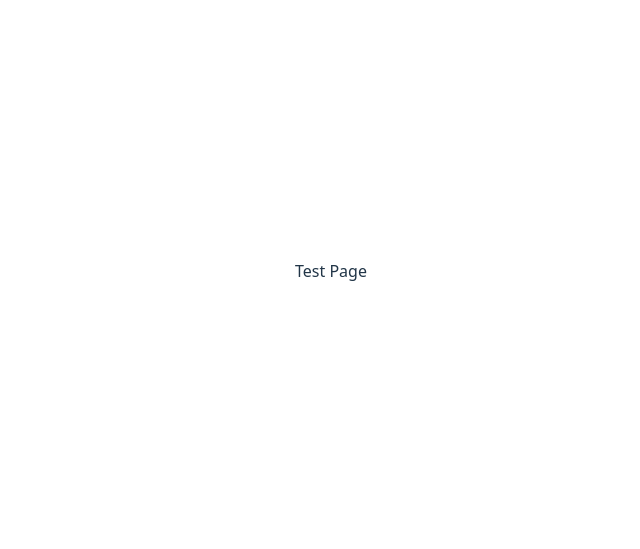
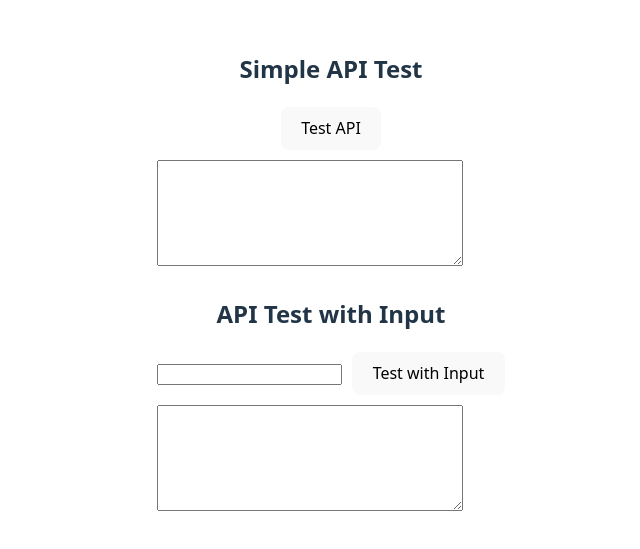
Before and after one commit to keeryn04/Volunteer-Community-App, a React (Vite) app in the folder frontend/: page /test in a window 1280 px wide. Shown: the part 129-678 px from the top of the page, without its empty margins (309-949 px from the left). Built offline with nearby package versions, Linux system fonts and the light colour scheme.

Commit message:
FS: TEST - Added testing page with simple Frontend to Backend API calls for later tests.

```diff
--- a/frontend/src/App.tsx
+++ b/frontend/src/App.tsx
@@ -3,9 +3,7 @@ import { BrowserRouter, Routes, Route } from 'react-router-dom'
 import reactLogo from './assets/react.svg'
 import viteLogo from '/vite.svg'
 import './App.css'
-
-// Placeholder for Test component
-const Test = () => <div>Test Page</div>
+import Test from './pages/Test.tsx'
 
 function Home() {
   const [count, setCount] = useState(0)
--- /dev/null
+++ b/frontend/src/pages/Test.tsx
@@ -0,0 +1,71 @@
+import React, { useState } from 'react';
+
+const Test: React.FC = () => {
+    const [output_test_1, setOutput1] = useState<string>('');
+    const [output_test_2, setOutput2] = useState<string>('');
+    const [input, setInput] = useState<string>('');
+
+    const handleSimpleTest = async () => {
+        const res = await fetch('/api/test')
+            .then(res => res.text())
+            .then(data => {
+                setOutput1(data);
+            });
+    };
+
+    const handleInputTest = async () => {
+        // Placeholder for API call with input
+        console.log('Input value:', input);
+        const res = await fetch(`/api/test/${input}`)
+            .then(res => res.text())
+            .then(data => {
+                setOutput2(data);
+            });
+    };
+
+    return (
+        <div style={{ padding: '20px' }}>
+            <div>
+                <h2>Simple API Test</h2>
+                <button onClick={handleSimpleTest}>
+                    Test API
+                </button>
+                <textarea
+                    value={output_test_1}
+                    readOnly
+                    style={{
+                        display: 'block',
+                        marginTop: '10px',
+                        width: '300px',
+                        height: '100px'
+                    }}
+                />
+            </div>
+
+            <div style={{ marginTop: '30px' }}>
+                <h2>API Test with Input</h2>
+                <input
+                    type="text"
+                    value={input}
+                    onChange={(e) => setInput(e.target.value)}
+                    style={{ marginRight: '10px' }}
+                />
+                <button onClick={handleInputTest}>
+                    Test with Input
+                </button>
+                <textarea
+                    value={output_test_2}
+                    readOnly
+                    style={{
+                        display: 'block',
+                        marginTop: '10px',
+                        width: '300px',
+                        height: '100px'
+                    }}
+                />
+            </div>
+        </div>
+    );
+};
+
+export default Test;
```
